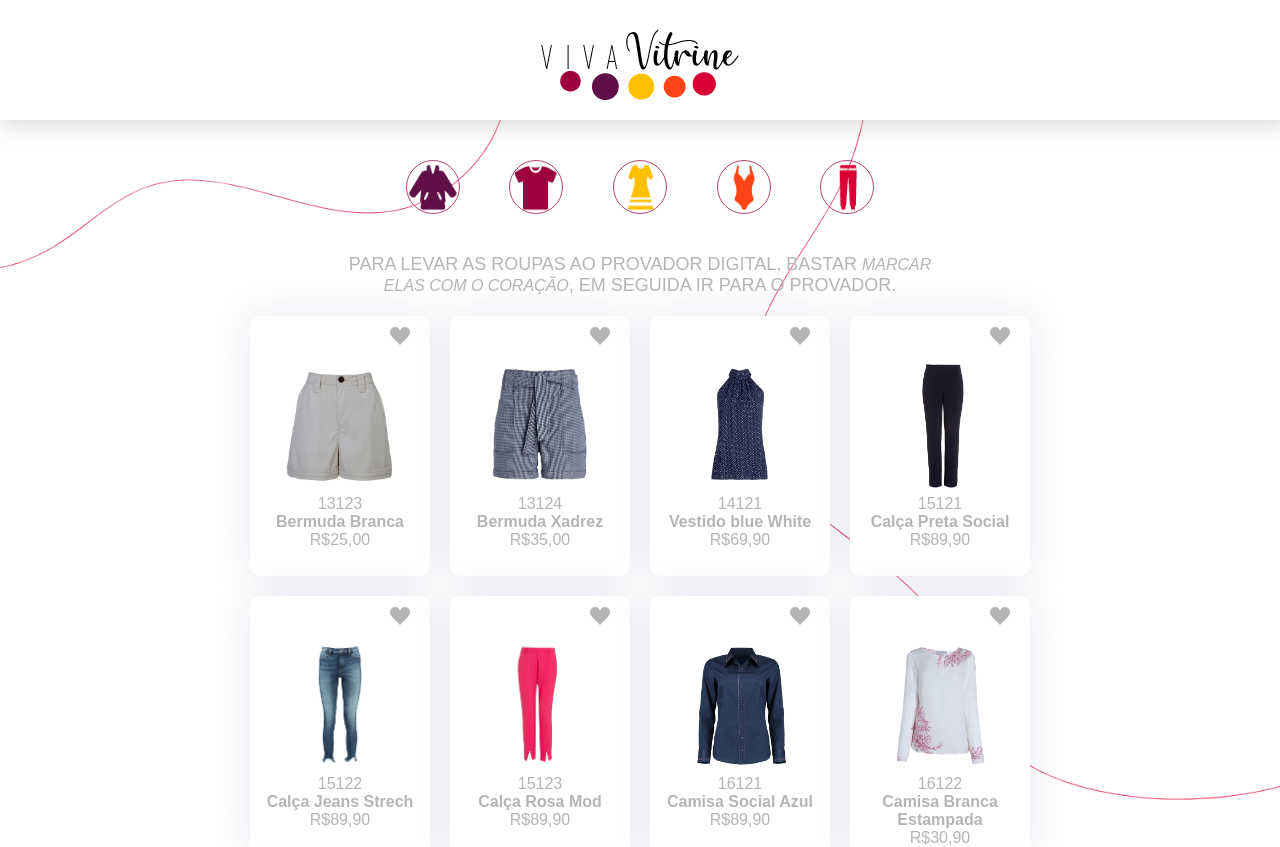
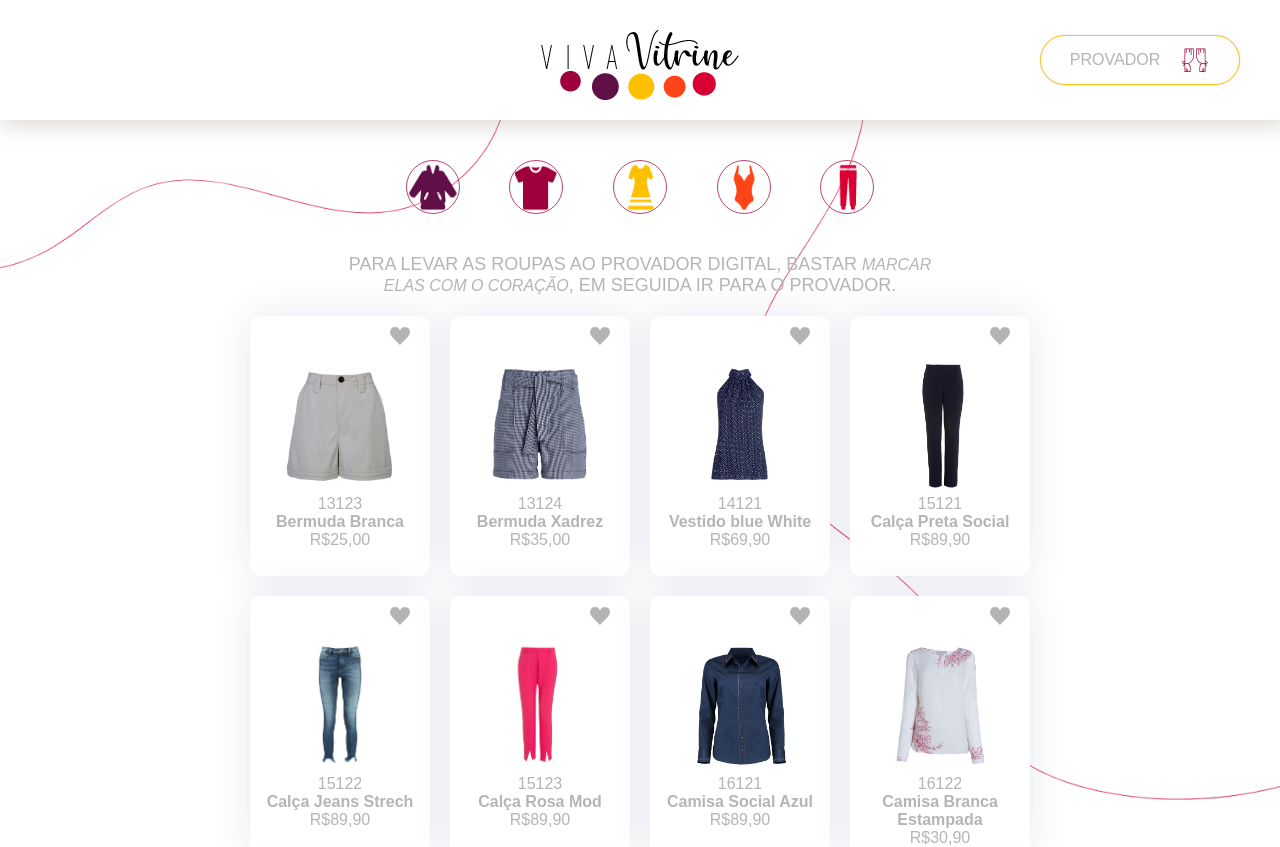
Before and after one commit to alanaraujop/megahack-sebrae, a React (Create React App) app: page /produtos in a window 1280 px wide. Shown: the top 847 px of the page. Built offline with nearby package versions, Linux system fonts and the light colour scheme.

Commit message:
Button redirect header

```diff
--- a/src/components/modules/Header/Header.js
+++ b/src/components/modules/Header/Header.js
@@ -1,11 +1,62 @@
-import React from "react";
+import React, { useEffect, useState } from "react";
 import * as S from "./HeaderStyled";
 import VivaLogo from "../../../assets/images/VivaVitrine.png";
+import cartImage from "../../../assets/images/cart.svg";
+import fittingImage from "../../../assets/images/provador.svg";
+import { useLocation } from "react-router-dom";
 
-const Header = () => (
-  <S.Header>
-    <S.Logo src={VivaLogo} alt="BrandLogo" />
-  </S.Header>
-);
+const buttonsOptions = {
+  cart: {
+    routeName: "carrinho",
+    buttonText: "CARRINHO",
+    buttonIcon: cartImage,
+    show: true,
+  },
+  fitting: {
+    routeName: "provador",
+    buttonText: "PROVADOR",
+    buttonIcon: fittingImage,
+    show: true,
+  },
+  hide: {
+    show: false,
+  },
+};
+
+const Header = () => {
+  const location = useLocation();
+  const [redirectPage, setRedirectPage] = useState();
+
+  useEffect(() => {
+    switch (location.pathname) {
+      case "/provador":
+        setRedirectPage(buttonsOptions.cart);
+        break;
+      case "/":
+        setRedirectPage(buttonsOptions.hide);
+        break;
+      default:
+        setRedirectPage(buttonsOptions.fitting);
+    }
+  }, [location]);
+
+  return (
+    <S.Header>
+      <S.Logo src={VivaLogo} alt="BrandLogo" />
+      {redirectPage?.show ? (
+        <S.ButtonRedirect to={redirectPage?.routeName}>
+          {redirectPage?.buttonText}
+          <img
+            src={redirectPage?.buttonIcon}
+            alt={redirectPage?.buttonText}
+            width="30px"
+          />
+        </S.ButtonRedirect>
+      ) : (
+        ""
+      )}
+    </S.Header>
+  );
+};
 
 export default Header;
--- a/src/components/modules/Header/HeaderStyled.js
+++ b/src/components/modules/Header/HeaderStyled.js
@@ -1,6 +1,8 @@
 import styled from "styled-components";
+import { Link } from "react-router-dom";
 
 export const Header = styled.header`
+  position: relative;
   display: flex;
   justify-content: center;
   align-items: center;
@@ -21,3 +23,26 @@ export const Logo = styled.img`
     height: 60px;
   }
 `;
+
+export const ButtonRedirect = styled(Link)`
+  width: 200px;
+  height: 50px;
+  background: #ffffff 0% 0% no-repeat padding-box;
+  box-shadow: 0px 0px 2px #00000029;
+  border: 1px solid #ffc410;
+  border-radius: 35px;
+  opacity: 1;
+  color: #b4b4b4;
+  font: Light 17px/26px Poppins;
+  display: flex;
+  justify-content: center;
+  align-items: center;
+  position: absolute;
+  right: 40px;
+  padding: 0 10px;
+  text-transform: uppercase;
+
+  img {
+    margin-left: 20px;
+  }
+`;
--- a/src/pages/routes.js
+++ b/src/pages/routes.js
@@ -13,7 +13,7 @@ const Routes = () => (
     <Switch>
       {addThemeProvider(
         <Layout>
-          <Route exact path="/" component={Home} />
+          <Route exact path="/" component={Profile} />
           <Route exact path="/produtos" component={Products} />
           <Route exact path="/carrinho" component={Cart} />
           <Route exact path="/perfil" component={Profile} />
```
Also changed, not shown: src/assets/images/cart.svg (added), src/assets/images/provador.svg (added).
